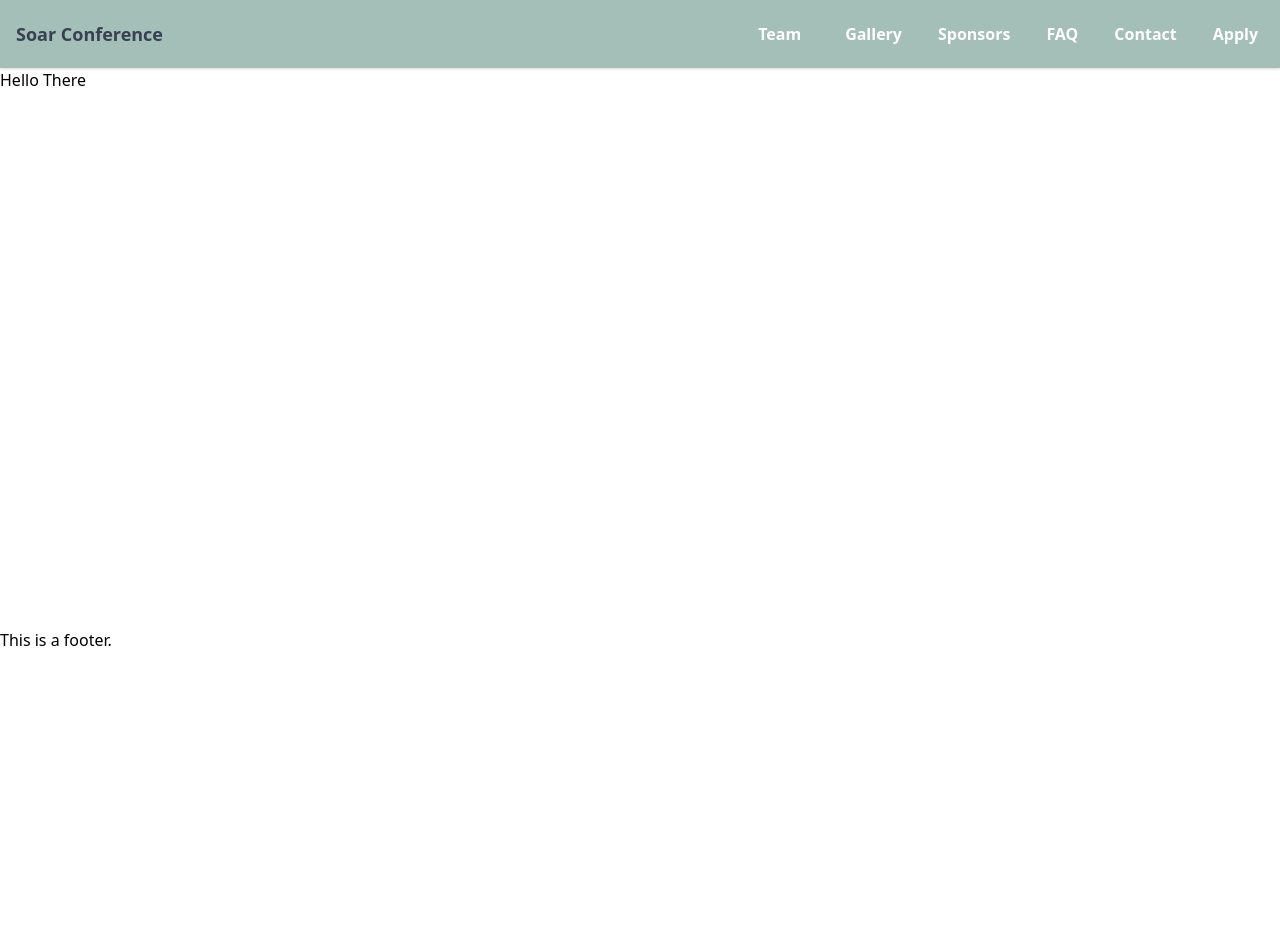
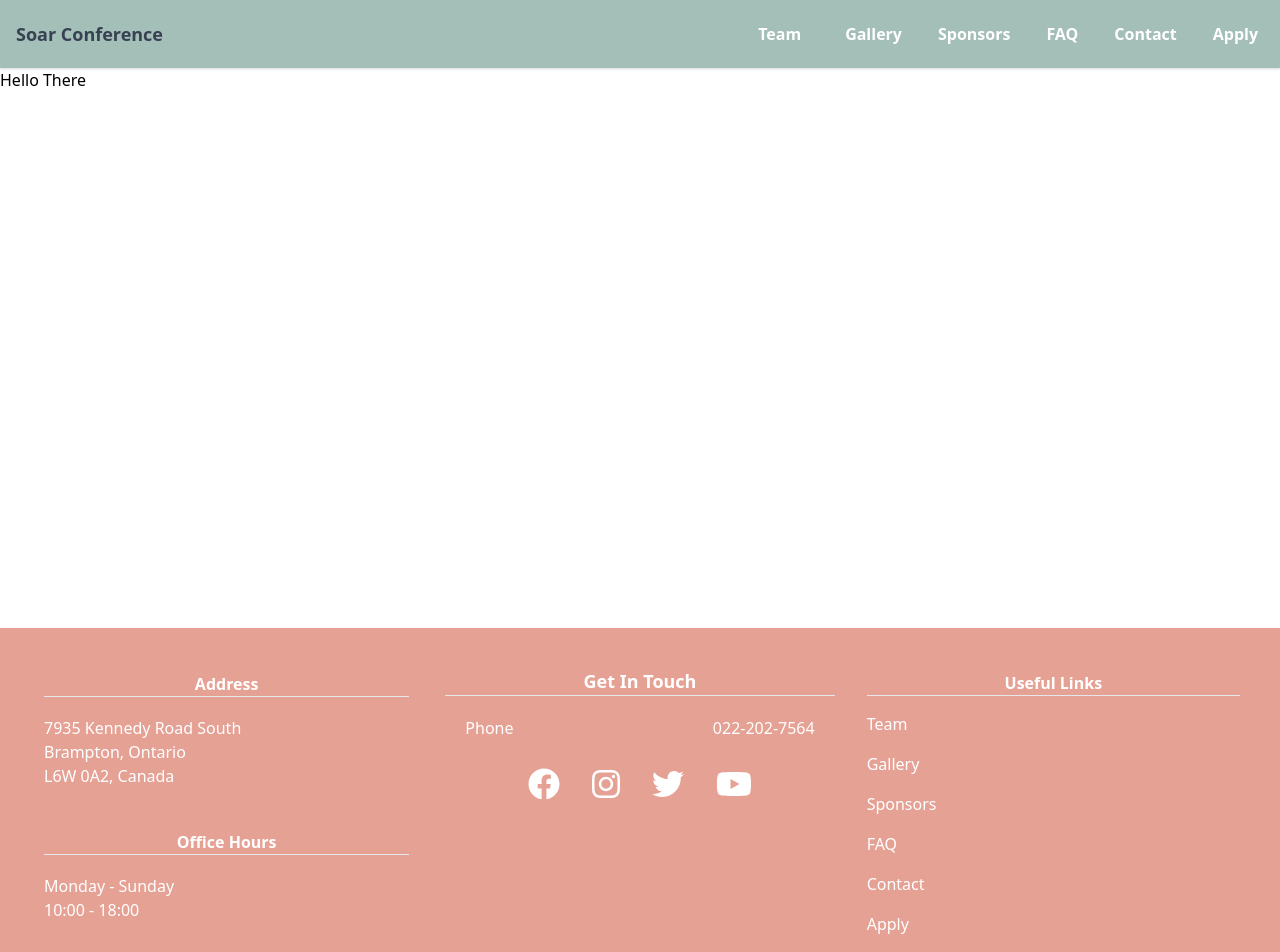
Before and after one commit to SoarConferenceCA/SoarWebsite2021, a Next.js app: page / in a window 1280 px wide. Shown: the top 952 px of the page. Before the commit the page ends 800 px from the top, so only its background shows below. Built offline with nearby package versions, Linux system fonts and the light colour scheme.

Commit message:
Created Footer

```diff
--- a/components/Footer.jsx
+++ b/components/Footer.jsx
@@ -1,7 +1,108 @@
-export default function Footer() {
+import Link from 'next/link';
+import { FontAwesomeIcon } from '@fortawesome/react-fontawesome';
+import { faFacebook, faInstagram, faTwitter, faYoutube } from '@fortawesome/free-brands-svg-icons';
+
+export default function Footer({ links, socials }) {
     return (
-        <div>
-            This is a footer.
-        </div>
+        <footer>
+            <div className="bg-pale-pink text-white p-5">
+                <div className="grid grid-cols-1 md:grid-cols-2 lg:grid-cols-3">
+
+                    <div className="p-3 grid grid-cols-1 sm:grid-cols-2 lg:grid-cols-1">
+                        <div className="p-3 flex flex-row flex-wrap h-full">
+                            <div className="flex justify-center w-full">
+                                <div className="w-full">
+                                    <div className="w-full grid place-items-center">
+                                        <h5 className="text-md font-bold">
+                                            Address
+                                        </h5>
+                                    </div>
+                                    <hr className="w-full" />
+                                </div>
+                            </div>
+                            <div className="flex-auto">
+                                <p>7935 Kennedy Road South</p>
+                                <p>Brampton, Ontario</p>
+                                <p>L6W 0A2, Canada</p>
+                            </div>
+                        </div>
+
+                        <div className="p-3 flex flex-row flex-wrap h-full">
+                            <div className="flex justify-center w-full">
+                                <div className="w-full">
+                                    <div className="w-full grid place-items-center">
+                                        <h5 className="text-md font-bold">
+                                            Office Hours
+                                        </h5>
+                                    </div>
+                                    <hr className="w-full" />
+                                </div>
+                            </div>
+
+                            <div className="flex-auto">
+                                <p>Monday - Sunday</p>
+                                <p>10:00 - 18:00</p>
+                            </div>
+                        </div>
+                    </div>
+
+                    <div className="p-3 h-full" style={{marginTop: '7px'}}>
+                        <div className="w-full flex-initial">
+                            <div className="flex justify-center w-full">
+                                <div className="w-full">
+                                    <div className="w-full grid place-items-center">
+                                        <h5 className="text-lg font-bold">
+                                            Get In Touch
+                                        </h5>
+                                    </div>
+                                    <hr className="w-full" />
+                                </div>
+                            </div>
+                        </div>
+
+                        <div className="px-5 flex-auto">
+                            <div>
+                                <div className="my-5 flex justify-between">
+                                    <p>Phone</p>
+                                    <p>022-202-7564</p>
+                                </div>
+
+                                <div className="flex justify-center">
+                                    {
+                                        socials.map( ({ href, icon }, idx) => (
+                                            <Link key={idx} href={href}>
+                                                <a className="my-2 mx-4" target="_blank">
+                                                    {icon}
+                                                </a>
+                                            </Link>
+                                        ))
+                                    }
+                                </div>
+                            </div>
+                        </div>
+                    </div>
+
+                    <div className="p-5 col-auto md:col-span-2 lg:col-auto" style={{marginTop: '3px'}}>
+                        <div className="flex justify-center">
+                            <h5 className="text-md font-bold">
+                                Useful Links
+                            </h5>
+                        </div>
+                        <hr />
+                        <div className="mt-2 grid grid-cols-2 md:grid-cols-6 lg:grid-cols-1">
+                            {
+                                links.map( ({ title, href }, idx) => (
+                                    <div key={idx} className="my-2">
+                                        <Link href={href}>
+                                            <a>{title}</a>
+                                        </Link>
+                                    </div>
+                                ))
+                            }
+                        </div>
+                    </div>
+                </div>
+            </div>
+        </footer>
     );
 }
```
